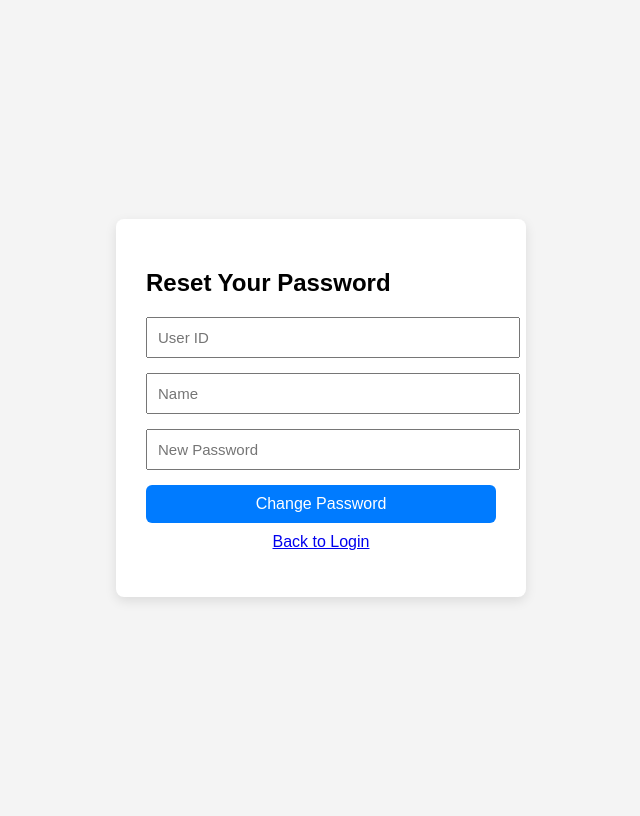
After one commit to khnabil/LostAndFound, a Django app: page /forgot-password/ in a window 1280 px wide. The commit adds this page. Shown: the whole page, without its empty margins (319-959 px from the left). Run offline with Django 5.2, Linux system fonts and the light colour scheme.

Commit message:
adding forget passsword

```diff
--- /dev/null
+++ b/templates/forgot_password.html
@@ -0,0 +1,65 @@
+<!DOCTYPE html>
+<html>
+<head>
+    <title>Forgot Password</title>
+    <style>
+        body {
+            font-family: Arial, sans-serif;
+            background: #f4f4f4;
+            display: flex;
+            justify-content: center;
+            align-items: center;
+            height: 100vh;
+        }
+        .box {
+            background: white;
+            padding: 30px;
+            border-radius: 8px;
+            box-shadow: 0 4px 12px rgba(0,0,0,0.1);
+            width: 350px;
+        }
+        input {
+            width: 100%;
+            margin-bottom: 15px;
+            padding: 10px;
+            font-size: 15px;
+        }
+        button {
+            background-color: #007bff;
+            color: white;
+            padding: 10px;
+            width: 100%;
+            border: none;
+            border-radius: 6px;
+            font-size: 16px;
+        }
+        .msg {
+            margin-bottom: 15px;
+            color: green;
+        }
+        .error {
+            color: red;
+        }
+    </style>
+</head>
+<body>
+    <div class="box">
+        <h2>Reset Your Password</h2>
+
+        {% if error %}
+            <p class="error">{{ error }}</p>
+        {% elif success %}
+            <p class="msg">{{ success }}</p>
+        {% endif %}
+
+        <form method="POST">
+            {% csrf_token %}
+            <input type="text" name="user_id" placeholder="User ID" required>
+            <input type="text" name="name" placeholder="Name" required>
+            <input type="password" name="new_password" placeholder="New Password" required>
+            <button type="submit">Change Password</button>
+        </form>
+        <p style="text-align:center; margin-top:10px;"><a href="{% url 'login' %}">Back to Login</a></p>
+    </div>
+</body>
+</html>
--- a/templates/login.html
+++ b/templates/login.html
@@ -72,6 +72,8 @@
             <button type="submit">Login</button>
         </form>
         <p>Don't have an account? <a href="{% url 'create_account' %}">Create Account</a></p>
+        <p><a href="{% url 'forgot_password' %}">Forgot Password?</a></p>
+
 
     </div>
 </body>
--- a/tracker/urls.py
+++ b/tracker/urls.py
@@ -13,5 +13,8 @@ urlpatterns = [
     path('send-claim/', views.send_claim_request, name='send_claim_request'),
     path('claim-item/<int:item_id>/', views.claim_item_view, name='claim_item'),
     path('delete-claimed-item/<int:item_id>/', views.delete_claimed_item, name='delete_claimed_item'),
+    path('unclaim-item/<int:item_id>/', views.unclaim_item_view, name='unclaim_item'),
+    path('forgot-password/', views.forgot_password_view, name='forgot_password'),
+
 
 ]
--- a/tracker/views.py
+++ b/tracker/views.py
@@ -9,8 +9,10 @@ from django.http import JsonResponse
 from django.views.decorators.http import require_POST
 import json
 from django.contrib import messages
+from django.contrib.auth.hashers import check_password
 
 # ------------------- LOGIN VIEW -------------------
+
 @never_cache
 def login_view(request):
     if request.method == 'POST':
@@ -18,13 +20,18 @@ def login_view(request):
         password = request.POST.get('password')
 
         try:
-            user = User.objects.get(user_id=user_id, password=password)
-            request.session['user_id'] = user.user_id
-            request.session['user_name'] = user.name
-            request.session['user_type'] = user.get_user_type_display()
-            return redirect('home')
+            user = User.objects.get(user_id=user_id)
+
+            if check_password(password, user.password):
+                request.session['user_id'] = user.user_id
+                request.session['user_name'] = user.name
+                request.session['user_type'] = user.get_user_type_display()
+                return redirect('home')
+            else:
+                # Password didn't match
+                return render(request, 'login.html', {'error': 'Incorrect password. Please try again.'})
         except User.DoesNotExist:
-            return render(request, 'login.html', {'error': 'No user data found. Please try again.'})
+            return render(request, 'login.html', {'error': 'User ID not found. Please try again.'})
 
     return render(request, 'login.html')
 
@@ -65,6 +72,24 @@ def create_account_view(request):
             return render(request, 'create_account.html', {'error': 'Invalid user type selected.'})
 
     return render(request, 'create_account.html')
+
+
+def forgot_password_view(request):
+    if request.method == 'POST':
+        user_id = request.POST.get('user_id')
+        name = request.POST.get('name')
+        new_password = request.POST.get('new_password')
+
+        try:
+            user = User.objects.get(user_id=user_id, name=name)
+            user.password = make_password(new_password)
+            user.save()
+            return render(request, 'forgot_password.html', {'success': 'Password updated successfully. You can now login.'})
+        except User.DoesNotExist:
+            return render(request, 'forgot_password.html', {'error': 'No user found with that ID and name.'})
+
+    return render(request, 'forgot_password.html')
+
 
 
 # ------------------- PROFILE -------------------
@@ -152,6 +177,7 @@ def post_comment_ajax(request):
 
     return JsonResponse({'error': 'Invalid request'}, status=400)
 
+# ------------------- Post list -------------------
 
 @never_cache
 def post_list_view(request):
@@ -230,3 +256,22 @@ def delete_claimed_item(request, item_id):
     item.delete()
     messages.success(request, "Claimed item deleted successfully.")
     return JsonResponse({'success': True})
+
+@require_POST
+def unclaim_item_view(request, item_id):
+    user_id = request.session.get('user_id')
+    item = get_object_or_404(Item, pk=item_id)
+
+    # Only the poster can unclaim
+    if item.posted_by_id != user_id:
+        return JsonResponse({'success': False, 'message': 'Unauthorized'}, status=403)
+
+    # Reset claim-related fields
+    item.is_found = False
+    item.claim_image.delete(save=False)  # delete image file from storage
+    item.claim_image = None
+    item.claimer_name = None
+    item.claimer_id = None
+    item.save()
+
+    return JsonResponse({'success': True, 'message': 'Item has been unclaimed.'})
```
Also changed, not shown: templates/home.html (+0 -8 lines), templates/my_profile.html (+23 -1 lines), db.sqlite3, media/claims/copy_nxONC1T.jpg (deleted), media/items/100mscalc.jpg (added), media/items/blackmouse.jpg (added), media/items/calculator.jpg (added), media/items/pen.jpg (added), media/items/screwdriver.jpg (added), media/items/staplers.jpg (added), media/items/waterbottel.jpg (added).
